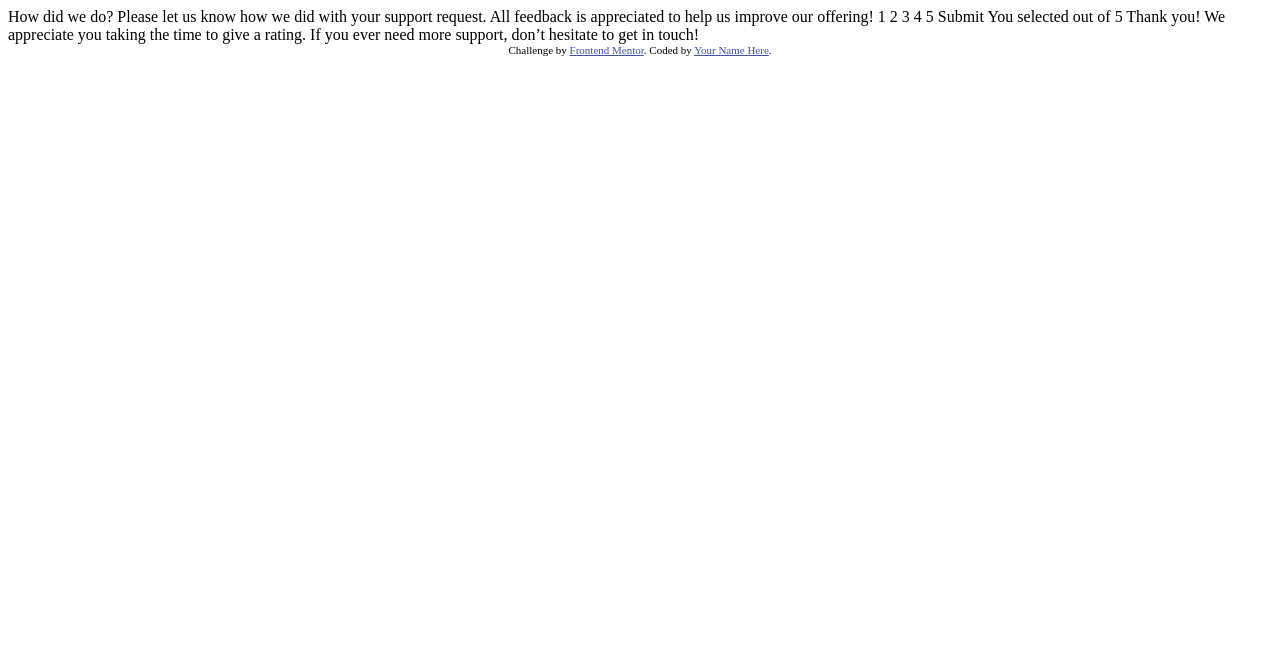
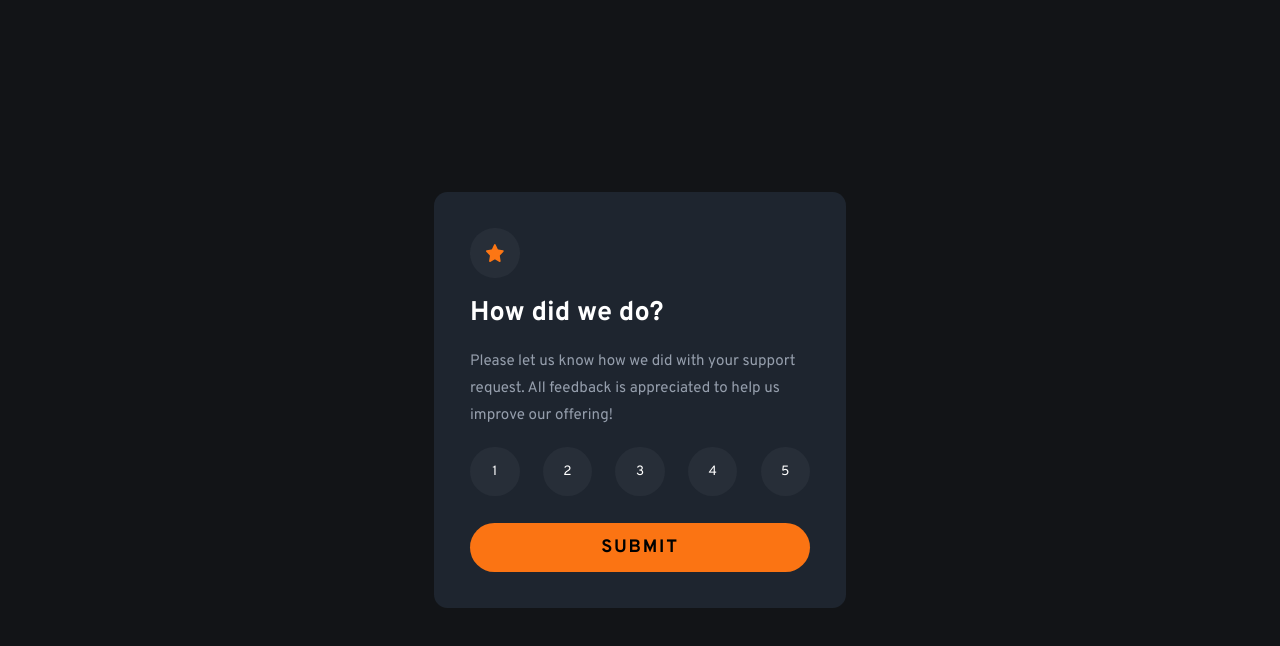
Before and after one commit to matt2282/Interactive-rating-component, a plain HTML site: page index.html in a window 1280 px wide. Drawn offline with Linux system fonts and the light colour scheme.

Commit message:
final commit

```diff
--- a/index.html
+++ b/index.html
@@ -1,49 +1,46 @@
 <!DOCTYPE html>
 <html lang="en">
   <head>
-  <meta charset="UTF-8">
-  <meta name="viewport" content="width=device-width, initial-scale=1.0"> <!-- displays site properly based on user's device -->
-
-  <link rel="icon" type="image/png" sizes="32x32" href="./images/favicon-32x32.png">
-
+    <meta charset="UTF-8" />
+    <meta name="viewport" content="width=device-width, initial-scale=1.0" />
+    <link rel="stylesheet" href="styles.css" />
+    <link
+      href="https://fonts.googleapis.com/css2?family=Overpass:ital,wght@0,100..900;1,100..900&display=swap"
+      rel="stylesheet"
+    />
+    <link
+      rel="icon"
+      type="image/png"
+      sizes="32x32"
+      href="./images/favicon-32x32.png"
+    />
+    <script defer src="main.js"></script>
     <title>Frontend Mentor | Interactive rating component</title>
-
-  <!-- Feel free to remove these styles or customise in your own stylesheet 👍 -->
-  <style>
-    .attribution { font-size: 11px; text-align: center; }
-    .attribution a { color: hsl(228, 45%, 44%); }
-  </style>
   </head>
   <body>
-
-  <!-- Rating state start -->
-
-  How did we do?
-
-  Please let us know how we did with your support request. All feedback is appreciated
-  to help us improve our offering!
-
-  1 2 3 4 5
-
-  Submit
-
-  <!-- Rating state end -->
-
-  <!-- Thank you state start -->
-
-  You selected <!-- Add rating here --> out of 5
-
-  Thank you!
-
-  We appreciate you taking the time to give a rating. If you ever need more support,
-  don’t hesitate to get in touch!
-
-  <!-- Thank you state end -->
-
-
-  <div class="attribution">
-    Challenge by <a href="https://www.frontendmentor.io?ref=challenge" target="_blank">Frontend Mentor</a>.
-    Coded by <a href="#">Your Name Here</a>.
+    <div class="container">
+      <div id="star">
+        <img src="images/icon-star.svg" alt="star icon" />
+      </div>
+      <h1>How did we do?</h1>
+      <p>
+        Please let us know how we did with your support request. All feedback is
+        appreciated to help us improve our offering!
+      </p>
+      <div class="number-rating">
+        <button class="number" id="one" onclick="buttonPress('one')">1</button>
+        <button class="number" id="two" onclick="buttonPress('two')">2</button>
+        <button class="number" id="three" onclick="buttonPress('three')">
+          3
+        </button>
+        <button class="number" id="four" onclick="buttonPress('four')">
+          4
+        </button>
+        <button class="number" id="five" onclick="buttonPress('five')">
+          5
+        </button>
+      </div>
+      <button id="submit">SUBMIT</button>
     </div>
   </body>
 </html>
--- /dev/null
+++ b/main.js
@@ -0,0 +1,23 @@
+
+function buttonPress(buttonID) {
+    var currentSelectionID = localStorage.getItem("buttonID");
+    if (currentSelectionID) {
+      var currentSelection = document.getElementById(currentSelectionID);
+        currentSelection.style.backgroundColor = "";
+        currentSelection.style.color = "";
+    }
+    var buttonPressed = document.getElementById(buttonID);
+    buttonPressed.style.backgroundColor = "white";
+    buttonPressed.style.color = "rgb(30, 37, 47)";
+    localStorage.setItem("buttonID", buttonID);
+  }
+
+  document.getElementById("submit").addEventListener('click', (e) =>{
+    window.location.href= "thank-you.html";
+
+  })
+document.addEventListener('DOMContentLoaded', () =>  {
+    var rating= document.getElementById('rating');
+    var currentSelectionID = localStorage.getItem("buttonID");
+    rating.innerHTML=mapID(currentSelectionID);
+});
--- /dev/null
+++ b/styles.css
@@ -0,0 +1,103 @@
+body {
+  display: flex;
+  justify-content: center;
+  align-items: center;
+  min-height: 100vh;
+  min-width: 100vw;
+  background-color: hsl(216, 12%, 8%);
+  font-family: Overpass;
+  margin: 0px;
+}
+.container {
+  display: flex;
+  flex-direction: column;
+  justify-content: space-between;
+  background-color: rgb(30, 37, 47);
+  border-radius: 0.75rem;
+  padding: 2rem;
+  width: 325px;
+  height: 360px;
+  box-sizing: border-box;
+}
+#star {
+  display: flex;
+  align-items: center;
+  justify-content: center;
+  width: 2.75rem;
+  height: 2.75rem;
+  border-radius: 50%;
+  background-color: rgb(39, 46, 56);
+}
+#star img {
+  width: 1rem;
+  height: 1rem;
+}
+h1 {
+  color: white;
+  padding: 0px;
+  margin: 0px;
+  font-size: 1.5rem;
+}
+p {
+  color: hsl(217, 12%, 63%);
+  line-height: 1.5rem;
+  margin: 0px;
+  font-size: .84rem;
+}
+.number-rating{
+    display: flex;
+    width: 100%;
+    justify-content: space-between;
+}
+.number{
+    font-family: Overpass;
+    width: 2.75rem;
+    height: 2.75rem;
+    border: none;
+    border-radius: 50%;
+    background-color: rgb(39, 46, 56);
+    color: white;
+    font-size: .75rem;
+    cursor: pointer;
+}
+.number:hover{
+    background-color:hsl(25, 97%, 53%) ;
+    color: rgb(30, 37, 47);
+}
+#submit{
+    font-family: Overpass;
+    border-radius: 2.75rem;
+    height: 2.75rem;
+    width: 100%;
+    border: none;
+    background-color: hsl(25, 97%, 53%);
+    font-weight: 700;
+    font-size: 1rem;
+    letter-spacing: .1rem;
+    margin-top: 8px;
+    cursor: pointer;
+}
+#submit:hover{
+    background-color: white;
+}
+#selected{
+    color: hsl(25, 97%, 53%);
+    background-color: rgb(39, 46, 56);
+    border: none;
+    border-radius: 1rem;
+    width: fit-content;
+    font-size: .9rem;
+    letter-spacing: 1px;
+    height: 2rem;
+    padding-left: 1rem;
+    padding-right: 1rem;
+}
+@media only screen and (min-width:770px) {
+    html{
+        font-size: 18px;
+    }
+    .container{
+        width: 412px;
+        height: 416px;
+    }
+}
```
Also changed, not shown: thank-you.html (added, +47 -0 lines). Lines whose indentation alone changed are shown as unchanged.
